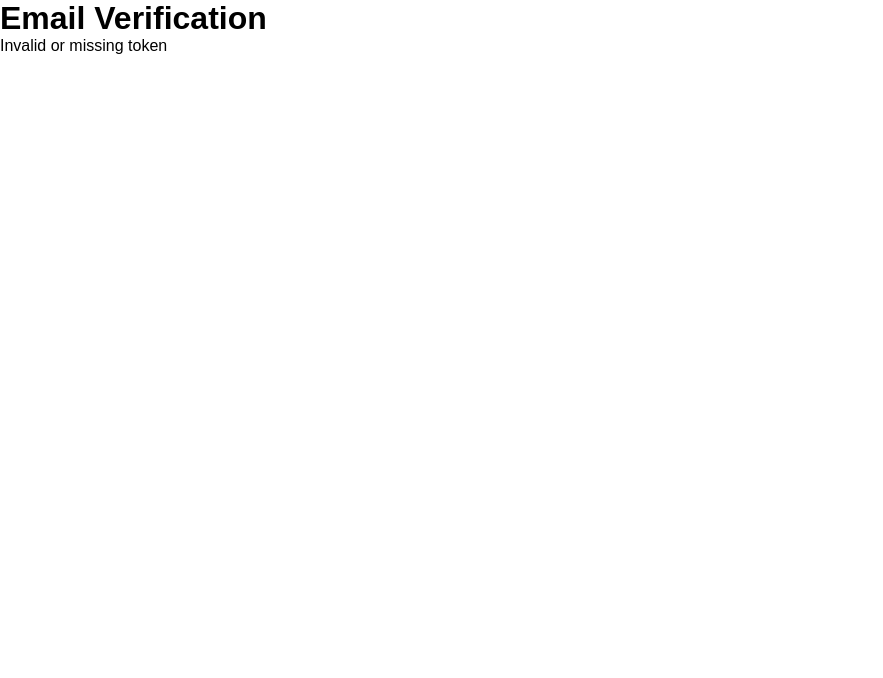
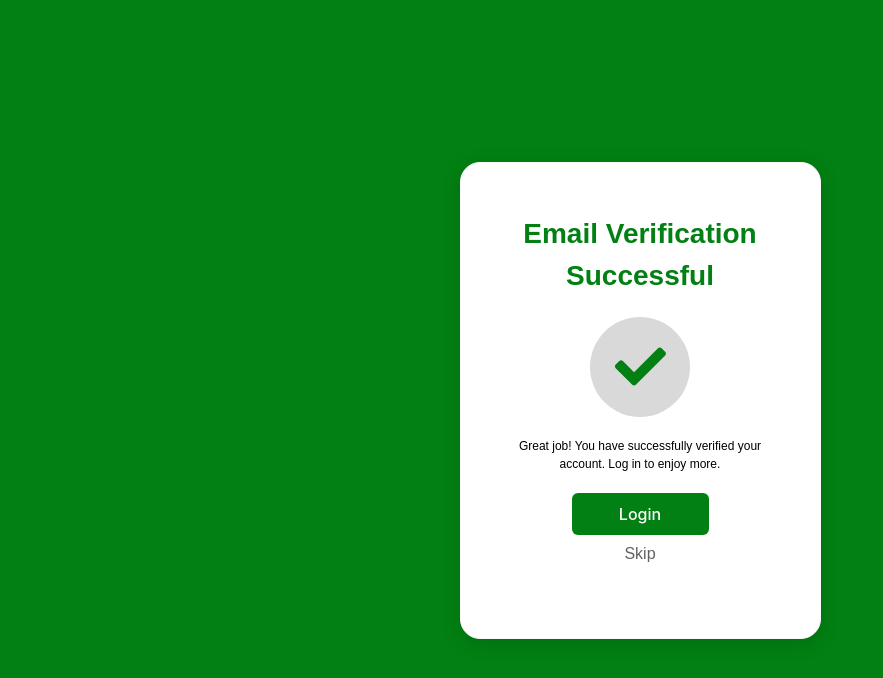
Before and after one commit to skillhataccelerator9team9/skillSwap, a React (Create React App) app in the folder client/skillswap-ui/: page /verify-email in a window 1280 px wide. Shown: the top 678 px of the page, without its empty margins (0-883 px from the left). Built offline with nearby package versions, Linux system fonts and the light colour scheme; no server answers; the HTML template or start-up script is replaced by a standard one.

Commit message:
added email verification page layout

```diff
--- a/client/skillswap-ui/src/App.js
+++ b/client/skillswap-ui/src/App.js
@@ -20,7 +20,6 @@ import {
   Route
 } from "react-router-dom";
 
-
 const App = () => {
 
   return (
@@ -29,14 +28,12 @@ const App = () => {
         <Router>
           {
             <Routes>
-
               <Route path="/" element={<LandingPage />} />
               <Route path="/loginPage" element={<LoginScreen />} />
               <Route path="/userPage" element={<UserProfileScreen />} />
               <Route path="/userSearchPage" element={<UserSearchScreen />} />
               <Route path="/verify-email" element={<EmailVerification />} />
               <Route path="/onBoardingPage" element={<OnBoardingScreen />} />
-
             </Routes>
           }
         </Router>
--- a/client/skillswap-ui/src/components/EmailVerification.jsx
+++ b/client/skillswap-ui/src/components/EmailVerification.jsx
@@ -1,13 +1,24 @@
 import React, { useState, useEffect } from 'react';
 import axios from 'axios';
 import { useNavigate, useLocation } from 'react-router-dom';
+import '../styles/EmailVerificationStyle.css';
+import { FaCheck } from 'react-icons/fa';  // For the checkmark icon
 
 const apiBaseUrl = process.env.REACT_APP_API_BASE_URL;
 
 const EmailVerification = () => {
-  const navigate = useNavigate();
   const location = useLocation(); // Get the token from the URL
   const [message, setMessage] = useState('');
+
+  const navigate = useNavigate();  // Hook for navigation
+
+  const handleLoginClick = () => {
+    navigate('/loginPage');  // Route to the login page
+  };
+
+  const handleSkipClick = () => {
+    navigate('/');  // Route to the landing page
+  };
 
   useEffect(() => {
     // Extract token from URL
@@ -27,9 +38,10 @@ const EmailVerification = () => {
       if (res.status === 200) {
         setMessage('Email verified successfully. You can now log in.');
         // Navigate to login after success
-        setTimeout(() => {
-          navigate('/login');
-        }, 2000); // Wait for 2 seconds before redirecting
+        // setTimeout(() => {
+        //   navigate('/loginPage');
+        // }, 2000);
+        // Wait for 2 seconds before redirecting
       }
     } catch (err) {
       setMessage('Invalid or expired token. Please try again.');
@@ -38,10 +50,24 @@ const EmailVerification = () => {
   };
 
   return (
-    <div className="email-verification">
-      <h1>Email Verification</h1>
-      <p>{message}</p>
+    // <div className="email-verification">
+    //   <h1>Email Verification</h1>
+    //   <p>{message}</p>
+    // </div>
+    <div className="verification-container-wrapper">
+      <div className="verification-container">
+        <h1 className="verification-title">Email Verification Successful</h1>
+        <div className="verification-check-circle">
+          <FaCheck className="verification-check-icon" />
+        </div>
+        <p className="verification-message">
+          Great job! You have successfully verified your account. Log in to enjoy more.
+        </p>
+        <button className="login-button" onClick={handleLoginClick}>Login</button>
+        <p className="skip-text" onClick={handleSkipClick}>Skip</p>
+      </div>
     </div>
+
   );
 };
 
--- /dev/null
+++ b/client/skillswap-ui/src/styles/EmailVerificationStyle.css
@@ -0,0 +1,108 @@
+/* Container */
+.verification-container-wrapper {
+  background-color: rgba(2, 128, 19, 1);
+  /* Primary background color only for this page */
+  height: 100vh;
+  /* Full height for this container */
+  display: flex;
+  justify-content: center;
+  align-items: center;
+}
+
+
+/* Container */
+.verification-container {
+  background: rgba(2, 128, 19, 1);
+  width: 361px;
+  height: 477px;
+  margin: 130px auto;
+  padding: 50px;
+  /* Added padding */
+  border-radius: 20px;
+  border: 1px solid rgba(249, 249, 249, 1);
+  background-color: rgba(255, 255, 255, 1);
+  box-shadow: 0px 4px 20px rgba(0, 0, 0, 0.15);
+  text-align: center;
+  /* Added to align text */
+  position: relative;
+  /* For positioning child elements */
+}
+
+/* Title */
+.verification-title {
+  width: 100%;
+  /* Adjust width */
+  font-family: Poppins, sans-serif;
+  font-size: 28px;
+  font-weight: 600;
+  line-height: 42px;
+  color: rgba(2, 128, 19, 1);
+  margin-bottom: 20px;
+  /* Add space below title */
+}
+
+/* Circle with Checkmark */
+.verification-check-circle {
+  width: 100px;
+  height: 100px;
+  margin: 0 auto 20px;
+  /* Centered and added margin */
+  background: linear-gradient(0deg, #D9D9D9, #D9D9D9),
+    linear-gradient(0deg, #D7D7D7, #D7D7D7);
+  border-radius: 50%;
+  display: flex;
+  justify-content: center;
+  align-items: center;
+}
+
+.verification-check-icon {
+  width: 60.87px;
+  height: 51px;
+  color: rgba(2, 128, 19, 1);
+}
+
+/* Message */
+.verification-message {
+  font-family: Poppins, sans-serif;
+  font-size: 12px;
+  font-weight: 400;
+  line-height: 18px;
+  color: rgba(0, 0, 0, 1);
+  margin-bottom: 20px;
+  /* Space below message */
+}
+
+/* Login Button */
+.login-button {
+  width: 137px;
+  height: 42px;
+  margin: 0 auto;
+  /* Center button */
+  border-radius: 6px;
+  background-color: rgba(2, 128, 19, 1);
+  border: none;
+  color: rgba(255, 255, 255, 1);
+  font-family: Inter, sans-serif;
+  font-size: 16px;
+  font-weight: 500;
+  cursor: pointer;
+}
+
+.login-button:hover {
+  background-color: rgba(2, 100, 19, 1);
+}
+
+/* Skip Text */
+.skip-text {
+  font-family: Poppins, sans-serif;
+  font-size: 16px;
+  font-weight: 500;
+  color: rgba(97, 97, 97, 1);
+  margin-top: 10px;
+  /* Space above skip text */
+  cursor: pointer;
+}
+
+.skip-text:hover {
+  color: rgba(50, 50, 50, 1);
+}
```
